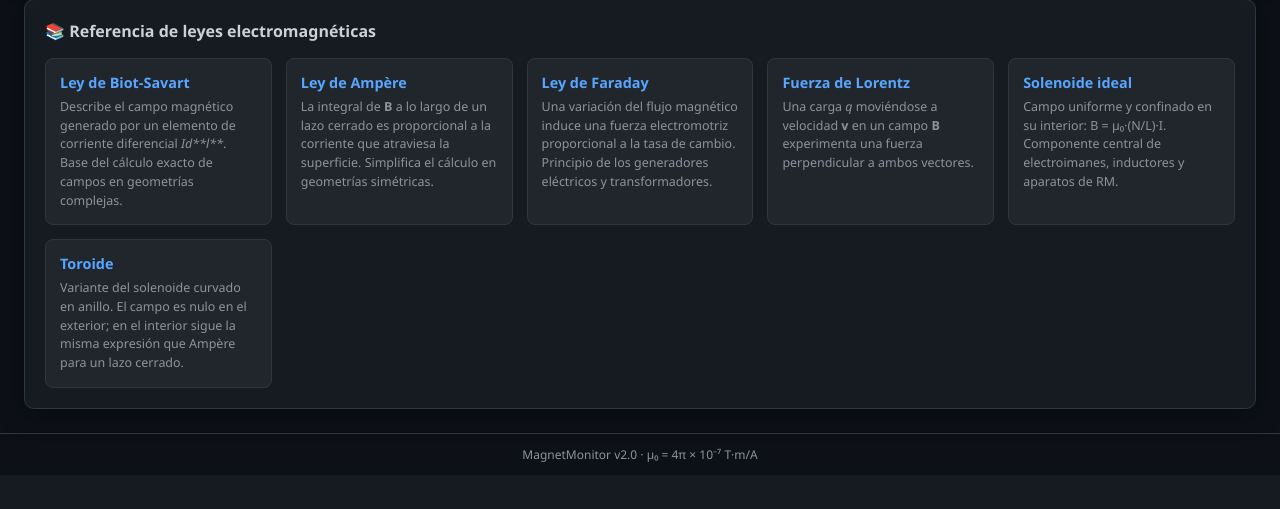
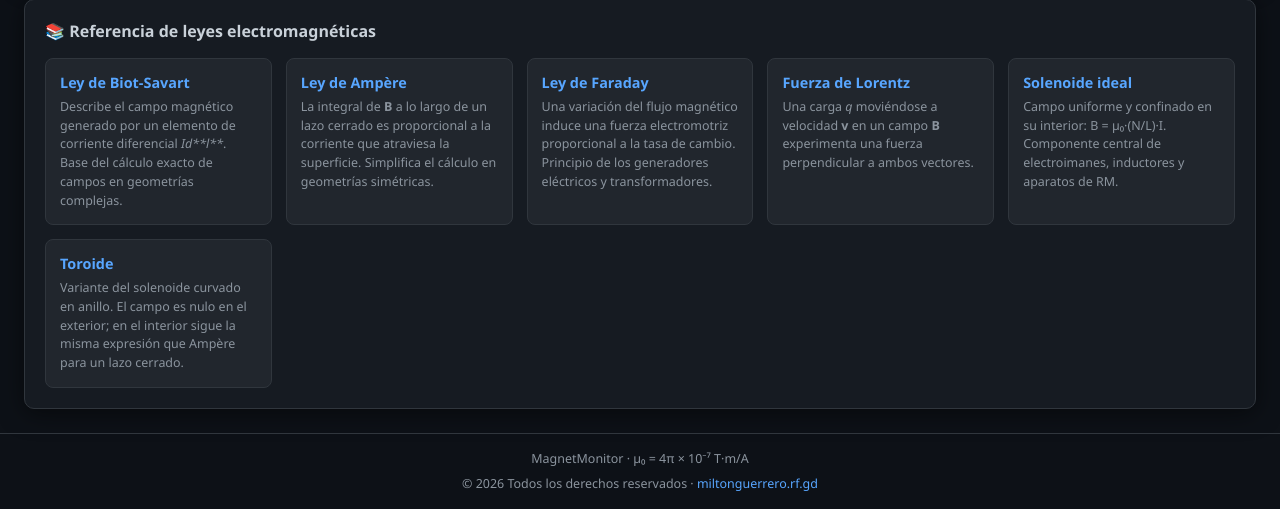
Before and after one commit to milton2037/MagnetMonitor, a PHP site: page / in a window 1280 px wide; the page is wider, and only the part inside the window is pictured. Shown: the part 1775-2284 px from the top of that part. Before the commit the page ends 2237 px from the top of that part, so only its background shows below. Run offline with PHP 8.4, Linux system fonts and the light colour scheme; data that the repository does not hold is empty.

Commit message:
Se agregaron la seccion de derechos de autor

```diff
--- a/index.html
+++ b/index.html
@@ -381,7 +381,8 @@
 </main>
 
 <footer>
-  <span>MagnetMonitor v2.0 · µ₀ = 4π × 10⁻⁷ T·m/A</span>
+  <p>MagnetMonitor · µ₀ = 4π × 10⁻⁷ T·m/A</p>
+  <p>© 2026 Todos los derechos reservados · <a href="https://miltonguerrero.rf.gd/" target="_blank" rel="noopener noreferrer">miltonguerrero.rf.gd</a></p>
 </footer>
 
 <div id="toast-container" class="toast-container"></div>
--- a/style.css
+++ b/style.css
@@ -587,8 +587,22 @@ main {
 /* ── Footer ── */
 footer {
   text-align: center;
-  padding: 12px;
-  font-size: .75rem;
+  padding: 16px 20px;
+  font-size: .78rem;
   color: var(--text-dim);
   border-top: 1px solid var(--border);
+  display: flex;
+  flex-direction: column;
+  gap: 6px;
+  line-height: 1.5;
 }
+footer a {
+  color: var(--accent);
+  text-decoration: none;
+  font-weight: 500;
+  transition: color .15s, text-decoration .15s;
+}
+footer a:hover {
+  text-decoration: underline;
+  color: #79c0ff;
+}
```
